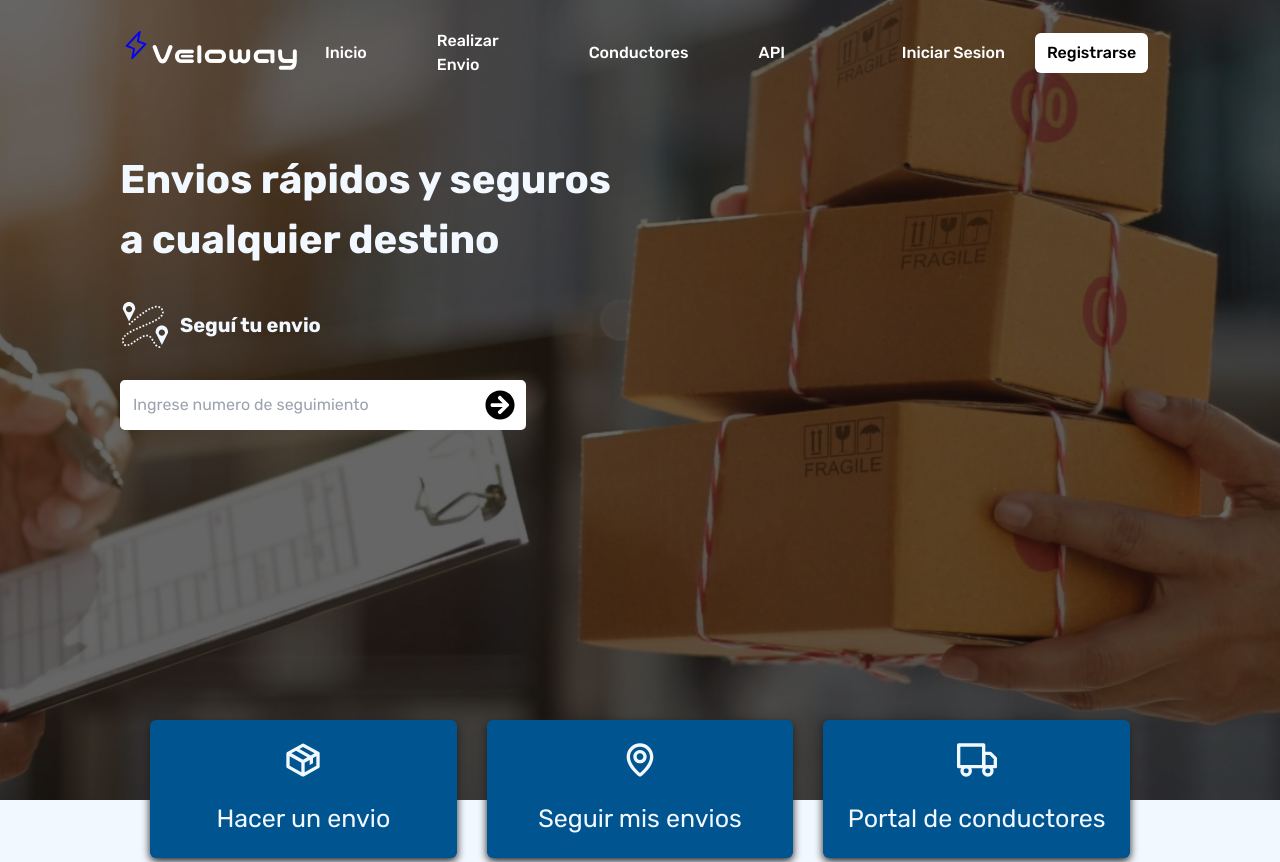
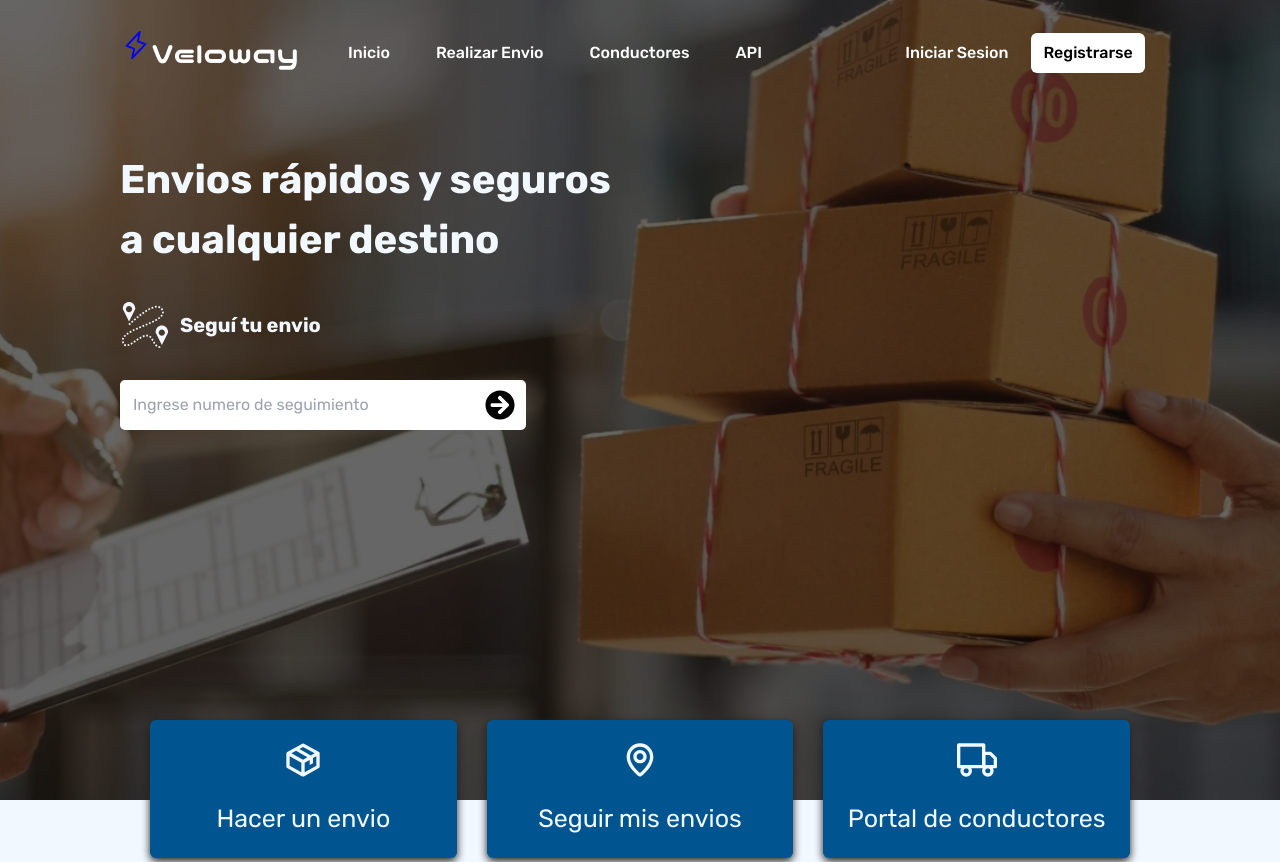
Before and after one commit to veloway/veloway-frontend, a Next.js app: page / in a window 1280 px wide. Shown: the top 862 px of the page. Built offline with nearby package versions, Linux system fonts and the light colour scheme.

Commit message:
Agrega funcionalidad input, y corrige visual boton header y botones del medio

```diff
--- a/src/components/home/HeaderHome/HeaderHome.css
+++ b/src/components/home/HeaderHome/HeaderHome.css
@@ -33,11 +33,11 @@
   }
 
   .links-header-1{
-    gap: 70px;
+    gap: 10%;
   }
 
   .links-header-2{
-    gap: 30px;
+    gap: 5%;
   }
 
   .white-button{
--- a/src/components/home/InputHome/InputHome.tsx
+++ b/src/components/home/InputHome/InputHome.tsx
@@ -4,25 +4,16 @@ import { FaArrowCircleRight } from "react-icons/fa";
 import './InputHome.css'
 
 export function InputHome () {
-    const [inputValue, setInputValue] = useState('');
-
-    const handleInputChange = (e: React.ChangeEvent<HTMLInputElement>) => {
-        setInputValue (e.target.value);
-    }
-
-    const handleSubmit = (e: React.FormEvent) => {
-        e.preventDefault(); // Evita que el formulario recargue la página
+    /*const handleSubmit = (e: React.FormEvent) => {
+        e.preventDefault();
         console.log("Codigo de seguimiento recibido: ", inputValue);
-        // Lógica adicional para manejar la sumisión del formulario
-      };
+      };*/
 
     return(
-        <form className="form-contenedor" onSubmit={handleSubmit}>
+        <form className="form-contenedor" /*onSubmit={handleSubmit}*/>
             <input
                 className="input-home"
                 type="text"
-                value={inputValue}
-                onChange={handleInputChange}
                 placeholder="Ingrese numero de seguimiento"
                 style={{ color: "black"}}
             />
--- a/src/components/home/MiddleCards/MiddleCards.css
+++ b/src/components/home/MiddleCards/MiddleCards.css
@@ -8,7 +8,7 @@
     width: 100%;
     padding-right: 150px;
     padding-left: 150px;
-  }
+}
 
   .blue-button{  /* Estilo para boton azul */
     padding: 20px;
@@ -18,8 +18,9 @@
     box-shadow: 0px 3px 8px var(--color-tertiary);
     color: var(--color-secondary);
     font-size: 25px;
+    text-align: center;
   }
 
   .button-icon{
     font-size: 40px;
-  }
+}
```
